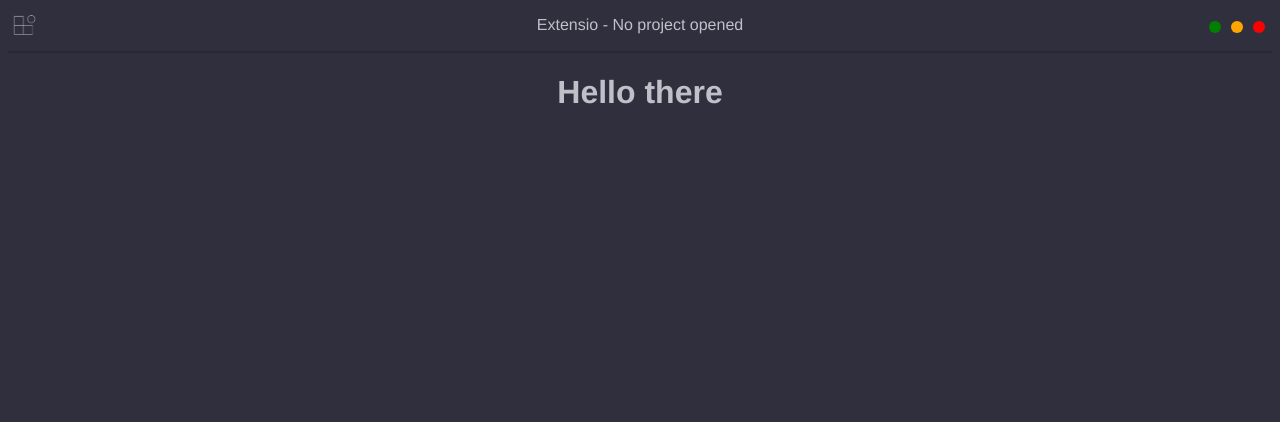
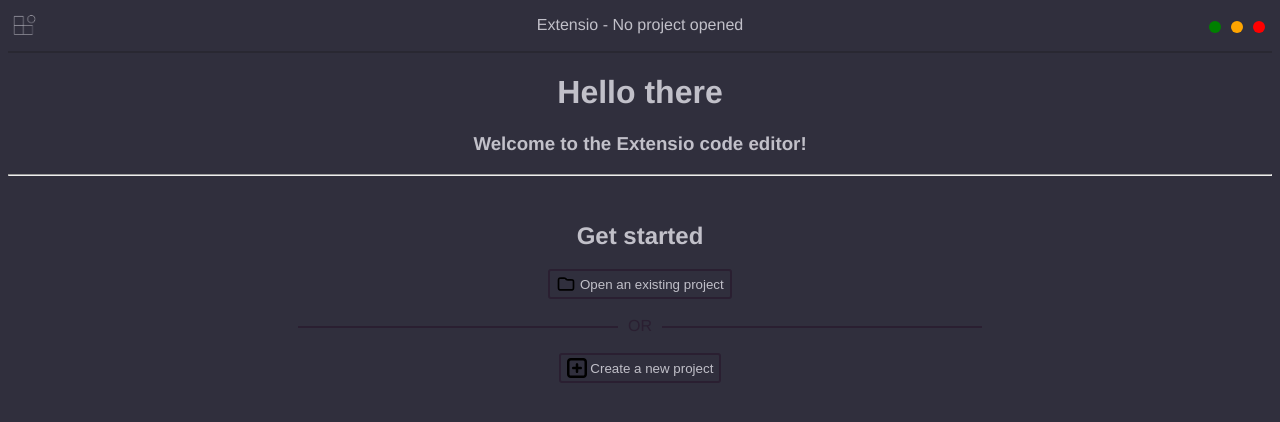
Before and after one commit to extensio-editor/extensio, a Vue app: page / in a window 1280 px wide. Shown: the top 422 px of the page. Built offline with nearby package versions, Linux system fonts and the light colour scheme.

Commit message:
some more things

```diff
--- a/index.js
+++ b/index.js
@@ -4,7 +4,7 @@
  * file, You can obtain one at https://mozilla.org/MPL/2.0/.
  */
 
-const { app, BrowserWindow, ipcMain } = require("electron");
+const { app, BrowserWindow } = require("electron");
 const { existsSync } = require("original-fs");
 const { join, resolve } = require("node:path");
 
@@ -38,7 +38,7 @@ const createWindow = () => {
   win.loadURL("http://localhost:8080");
 
   express_app.get("/window/trafficLights/:action", (req, res) => {
-    console.log(req.params.action);
+    console.log(`window action ${req.params.action} called`);
     if (req.params.action === undefined) {
       res.status(400);
       return;
--- a/src/App.vue
+++ b/src/App.vue
@@ -26,6 +26,12 @@ body {
   color: @foreground-col;
 }
 
+.dragable {
+  -webkit-app-region: drag;
+  -webkit-user-select: none;
+  user-select: none;
+}
+
 #app {
   font-family: Avenir, Helvetica, Arial, sans-serif;
   -webkit-font-smoothing: antialiased;
--- /dev/null
+++ b/src/components/SVGicon.vue
@@ -0,0 +1,73 @@
+<template>
+  <svg
+    v-if="name == 'folder'"
+    :width="iconWidth"
+    :height="iconHeight"
+    id="icon"
+    viewBox="0 0 24.00 24.00"
+    fill="none"
+    xmlns="http://www.w3.org/2000/svg"
+    transform="rotate(0)"
+  >
+    <g id="SVGRepo_bgCarrier" stroke-width="0"></g>
+    <g
+      id="SVGRepo_tracerCarrier"
+      stroke-linecap="round"
+      stroke-linejoin="round"
+      stroke="#CCCCCC"
+      stroke-width="0.096"
+    ></g>
+    <g id="SVGRepo_iconCarrier">
+      <path
+        d="M3 8.2C3 7.07989 3 6.51984 3.21799 6.09202C3.40973 5.71569 3.71569 5.40973 4.09202 5.21799C4.51984 5 5.0799 5 6.2 5H9.67452C10.1637 5 10.4083 5 10.6385 5.05526C10.8425 5.10425 11.0376 5.18506 11.2166 5.29472C11.4184 5.4184 11.5914 5.59135 11.9373 5.93726L12.0627 6.06274C12.4086 6.40865 12.5816 6.5816 12.7834 6.70528C12.9624 6.81494 13.1575 6.89575 13.3615 6.94474C13.5917 7 13.8363 7 14.3255 7H17.8C18.9201 7 19.4802 7 19.908 7.21799C20.2843 7.40973 20.5903 7.71569 20.782 8.09202C21 8.51984 21 9.0799 21 10.2V15.8C21 16.9201 21 17.4802 20.782 17.908C20.5903 18.2843 20.2843 18.5903 19.908 18.782C19.4802 19 18.9201 19 17.8 19H6.2C5.07989 19 4.51984 19 4.09202 18.782C3.71569 18.5903 3.40973 18.2843 3.21799 17.908C3 17.4802 3 16.9201 3 15.8V8.2Z"
+        stroke="#000000"
+        stroke-width="2"
+        stroke-linecap="round"
+        stroke-linejoin="round"
+      ></path>
+    </g>
+  </svg>
+  <svg
+    v-if="name == 'add'"
+    :width="iconWidth"
+    :height="iconHeight"
+    id="icon"
+    fill="#000000"
+    viewBox="0 0 32.00 32.00"
+    version="1.1"
+    xmlns="http://www.w3.org/2000/svg"
+    stroke="#000000"
+    stroke-width="0.00032"
+  >
+    <g id="SVGRepo_bgCarrier" stroke-width="0"></g>
+    <g
+      id="SVGRepo_tracerCarrier"
+      stroke-linecap="round"
+      stroke-linejoin="round"
+      stroke="#CCCCCC"
+      stroke-width="0.064"
+    ></g>
+    <g id="SVGRepo_iconCarrier">
+      <title>plus-frame</title>
+      <path
+        d="M0 26.016q0 2.496 1.76 4.224t4.256 1.76h20q2.464 0 4.224-1.76t1.76-4.224v-20q0-2.496-1.76-4.256t-4.224-1.76h-20q-2.496 0-4.256 1.76t-1.76 4.256v20zM4 26.016v-20q0-0.832 0.576-1.408t1.44-0.608h20q0.8 0 1.408 0.608t0.576 1.408v20q0 0.832-0.576 1.408t-1.408 0.576h-20q-0.832 0-1.44-0.576t-0.576-1.408zM8 16q0 0.832 0.576 1.44t1.44 0.576h4v4q0 0.832 0.576 1.408t1.408 0.576 1.408-0.576 0.608-1.408v-4h4q0.8 0 1.408-0.576t0.576-1.44-0.576-1.408-1.408-0.576h-4v-4q0-0.832-0.608-1.408t-1.408-0.608-1.408 0.608-0.576 1.408v4h-4q-0.832 0-1.44 0.576t-0.576 1.408z"
+      ></path>
+    </g>
+  </svg>
+</template>
+
+<script lang="ts">
+export default {
+  props: {
+    name: String,
+    iconWidth: {
+      type: String,
+      default: "100",
+    },
+    iconHeight: {
+      type: String,
+      default: "100",
+    },
+  },
+};
+</script>
--- /dev/null
+++ b/src/components/hrText.vue
@@ -0,0 +1,95 @@
+<template>
+  <div
+    id="hrTextContainer"
+    :class="[dragable ? 'dragable' : '', unselectable ? 'unselectable' : '']"
+  >
+    <div :style="divStyle" :class="size" class="fakeHr" />
+    <span :style="textStyle" id="hrText">{{ text }}</span>
+    <div :style="divStyle" :class="size" class="fakeHr" />
+  </div>
+</template>
+
+<script lang="ts">
+export default {
+  props: {
+    text: String,
+    size: {
+      type: String,
+      default: "medium",
+    },
+    color: {
+      type: String,
+      default: "white",
+    },
+    dragable: {
+      type: Boolean,
+      default: false,
+    },
+    unselectable: Boolean,
+  },
+  data() {
+    return {};
+  },
+  // eslint-disable-next-line @typescript-eslint/no-explicit-any
+  setup(props: any) {
+    const divStyle = {
+      backgroundColor: props.color,
+    };
+
+    const textStyle = {
+      color: props.color,
+    };
+
+    return {
+      divStyle,
+      textStyle,
+    };
+  },
+};
+</script>
+
+<style lang="less">
+.fakeHr {
+  transform: translateY(9px);
+}
+
+.small {
+  height: 1.5px;
+  width: calc(25vw / 2);
+}
+
+.medium {
+  height: 1.5px;
+  width: calc(50vw / 2);
+}
+
+.large {
+  height: 1.5px;
+  width: calc(75vw / 2);
+}
+
+.humongous {
+  height: 1.5px;
+  width: calc(50vw / 2);
+}
+
+#hrTextContainer {
+  display: flex;
+  flex-direction: row;
+  justify-content: center;
+}
+
+#hrText {
+  margin-left: 10px;
+  margin-right: 10px;
+}
+
+.dragable {
+  -webkit-app-region: drag;
+}
+
+.unselectable {
+  -webkit-user-select: none;
+  user-select: none;
+}
+</style>
--- a/src/components/titleBar.vue
+++ b/src/components/titleBar.vue
@@ -32,6 +32,8 @@ export default {
 
 .dragable {
   -webkit-app-region: drag;
+  -webkit-user-select: none;
+  user-select: none;
 }
 
 .logo {
--- a/src/views/HomeView.vue
+++ b/src/views/HomeView.vue
@@ -1,14 +1,68 @@
 <template>
   <div class="home">
     <h1>Hello there</h1>
+    <h3>Welcome to the Extensio code editor!</h3>
+    <hr class="mediocre" />
+    <br />
+    <h2>Get started</h2>
+    <div class="buttonContainer">
+      <button class="projectButton">
+        <SVGicon name="folder" icon-width="20px" icon-height="20px" />
+        &nbsp;
+        <span id="buttonText">Open an existing project</span>
+      </button>
+    </div>
+    <br />
+    <hr-text color="#2a1f31" text="OR" unselectable></hr-text>
+    <br />
+    <div class="buttonContainer">
+      <button class="projectButton">
+        <SVGicon name="add" icon-width="20px" icon-height="20px" />
+        &nbsp;
+        <span id="buttonText">Create a new project</span>
+      </button>
+    </div>
   </div>
 </template>
 
 <script lang="ts">
 import { defineComponent } from "vue";
+import hrText from "@/components/hrText.vue";
+import SVGicon from "@/components/SVGicon.vue";
 
 export default defineComponent({
   name: "HomeView",
-  components: {},
+  components: { hrText, SVGicon },
 });
 </script>
+
+<style lang="less">
+@background-accent: #2a1f31;
+
+@buttonHeight: 30px;
+
+.projectButton {
+  border: @background-accent 2px solid;
+  border-radius: 3px;
+  color: inherit;
+  background-color: inherit;
+  width: max-content;
+  height: @buttonHeight;
+  cursor: pointer;
+  display: flex;
+  align-items: center;
+  justify-content: space-around;
+  transition: ease-out 50ms;
+}
+
+.projectButton:hover {
+  transition-duration: 120ms;
+  border: #c1c0c9ff 1px solid;
+}
+
+.buttonContainer {
+  display: flex;
+  width: 100%;
+  justify-content: center;
+}
+</style>
```
